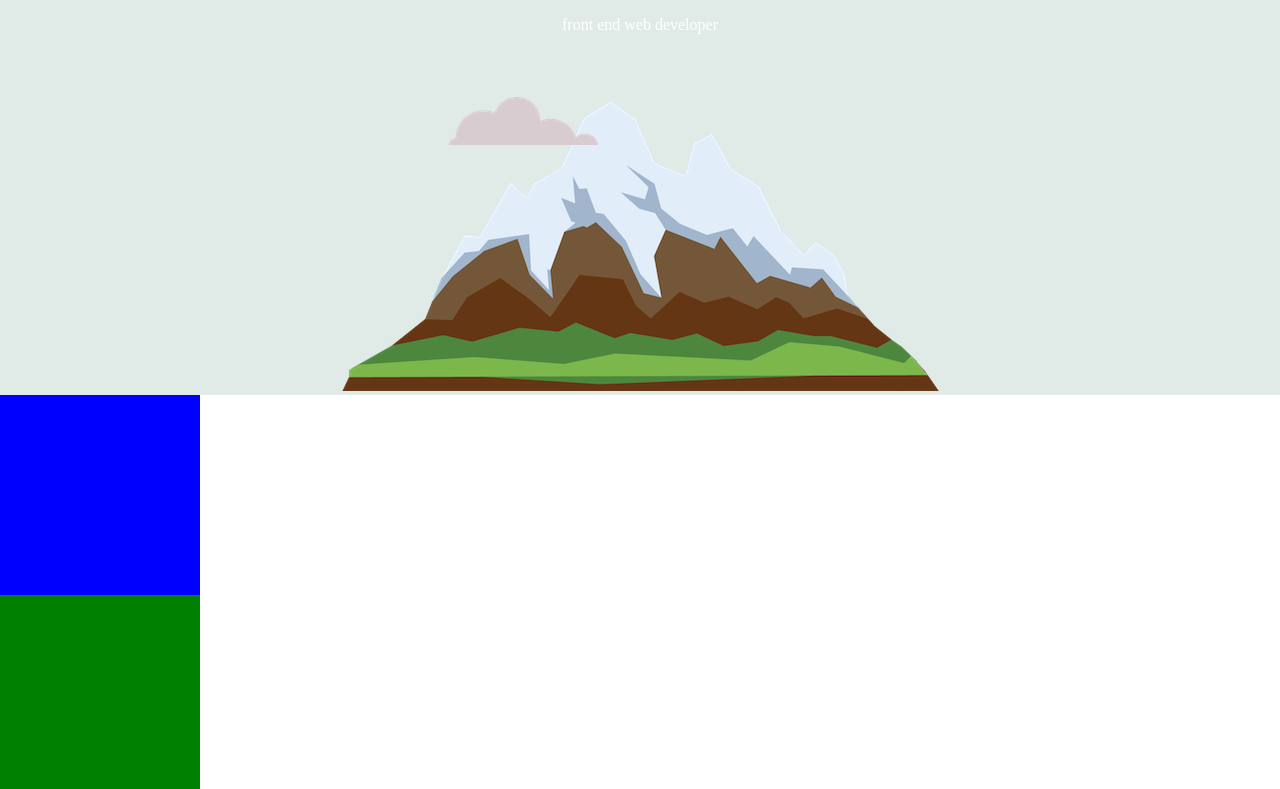
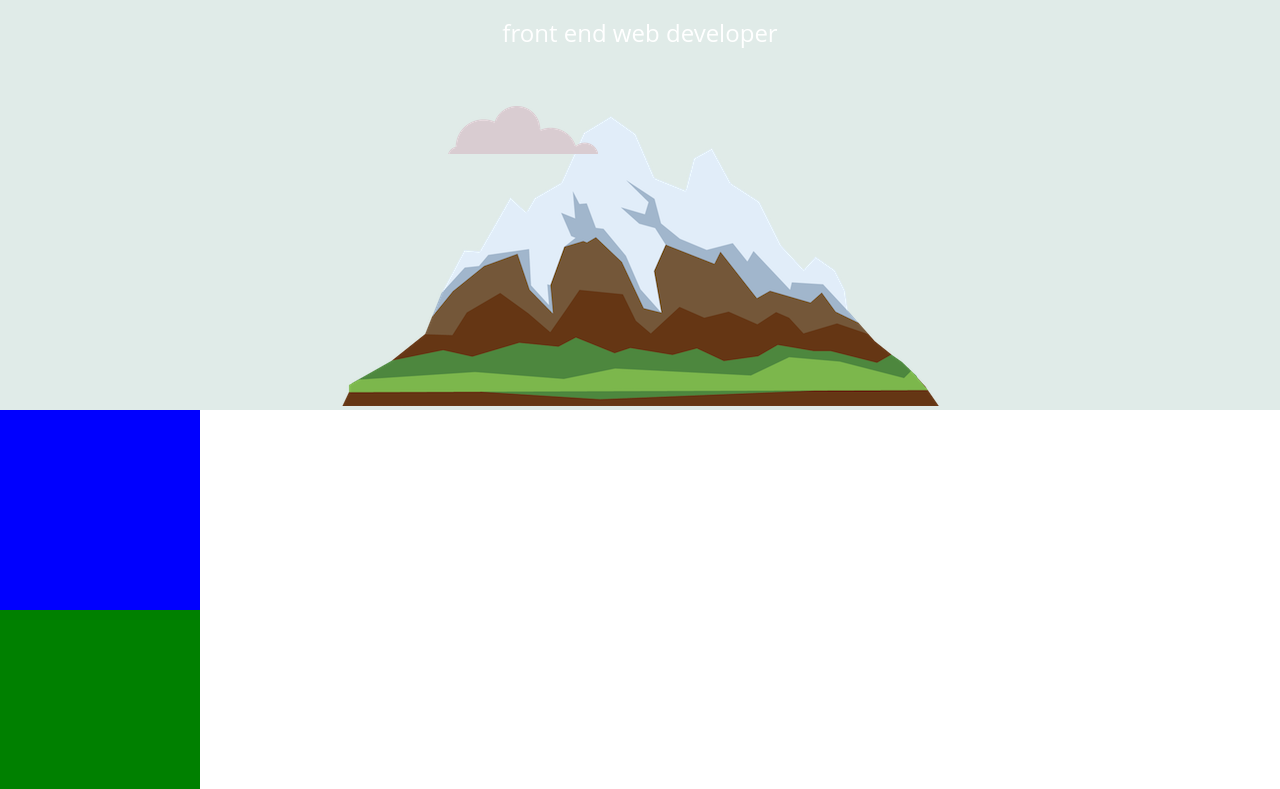
Before and after one commit to asvirts/portfolio-website-2, a plain HTML site: page index.html in a window 1280 px wide. Shown: the part 231-1020 px from the top of the page. Drawn offline with Linux system fonts and the light colour scheme.

Commit message:
Remove installed fonts

```diff
--- a/css/styles.css
+++ b/css/styles.css
@@ -8,10 +8,7 @@ div {
     background-color: #E4F9F5;
 }
 
-@font-face {
-    font-family: 'brandon-grotesque';
-    src: url('fonts\Brandon-Grotesque-Font-Family\brandon-grotesque-regular-italic-58a8a456c4724.otf');
-  }
+@import url(//fonts.googleapis.com/css?family=Open+Sans);
 
 #top-container {
     background-color: #e0ebe8;
@@ -38,6 +35,8 @@ h1 {
 
 p {
     color: white;
+    font-family: 'Open Sans';
+    font-size: 150%;
     margin: 0;
 }
 
```
Also changed, not shown: fonts/Brandon-Grotesque-Font-Family/brandon-grotesque-black-58a8a3e824392.otf (deleted), fonts/Brandon-Grotesque-Font-Family/brandon-grotesque-bold-italic-58a8a48221563.otf (deleted), fonts/Brandon-Grotesque-Font-Family/brandon-grotesque-light-58a8a4b38001d.otf (deleted), fonts/Brandon-Grotesque-Font-Family/brandon-grotesque-light-italic-58a8a4ccb88be.otf (deleted), fonts/Brandon-Grotesque-Font-Family/brandon-grotesque-medium-italic-58a8a3c40866a.otf (deleted), fonts/Brandon-Grotesque-Font-Family/brandon-grotesque-regular-italic-58a8a456c4724.otf (deleted), fonts/Brandon-Grotesque-Font-Family/brandon-grotesque-thin-italic-58a8a3a8861fe.otf (deleted).
